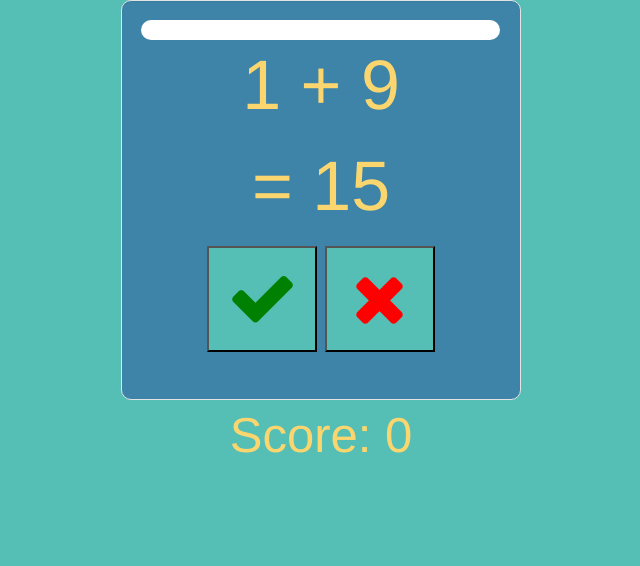
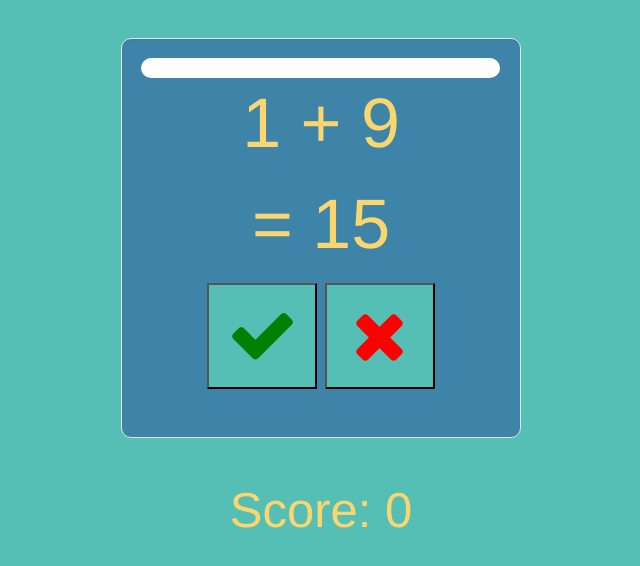
Before and after one commit to ravisama/mathquiz, a plain HTML site: page index.html in a window 1280 px wide. Shown: the whole page, without its empty margins (319-959 px from the left). Drawn offline with nearby package versions, Linux system fonts and the light colour scheme; files that its build step writes are made by us from their sources; files whose address does not match are found by name.

Commit message:
Update style.css

```diff
--- a/style.css
+++ b/style.css
@@ -39,7 +39,7 @@ button {
 }
 
 #display {
-  margin: 0% auto;
+  margin: 3% auto;
   min-width: 200px;
   max-width: 400px;
   float: none;
```
